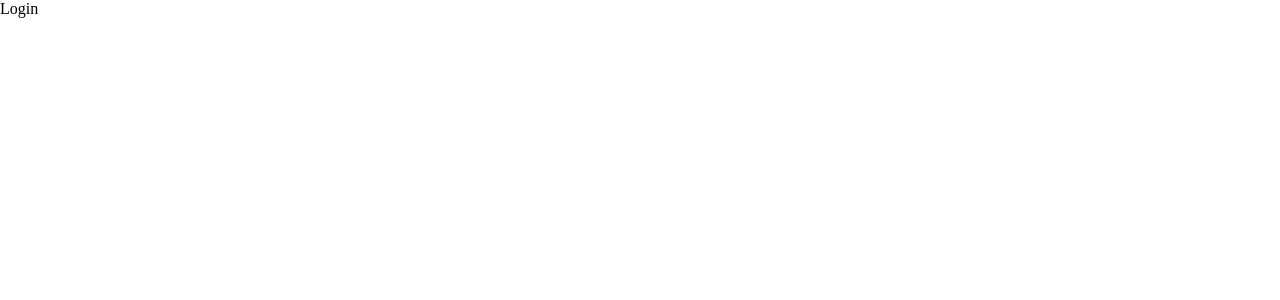
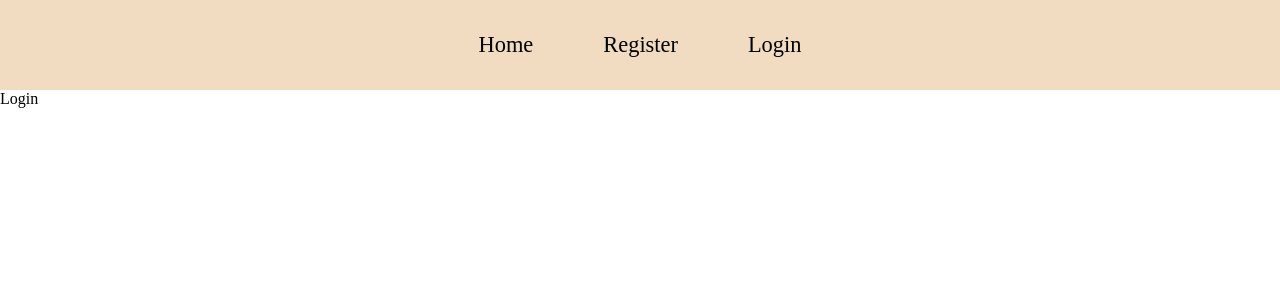
Before and after one commit to DoroteyaPopova/flower-blog, a React (Vite) app in the folder client/: page /login in a window 1280 px wide. Shown: the top 300 px of the page. Built offline with nearby package versions, Linux system fonts and the light colour scheme.

Commit message:
updated routes of App.jsx

```diff
--- a/client/src/App.jsx
+++ b/client/src/App.jsx
@@ -2,18 +2,25 @@ import { Routes, Route } from "react-router-dom";
 import axios from "axios";
 
 import "./App.css";
+
 import Home from "./components/Home/Home";
 import Login from "./components/Login/Login";
+import Register from "./components/Register/Register";
+import Nav from "./components/Navigation/Nav";
 
 axios.defaults.baseURL = "http://localhost:8000/";
 axios.defaults.withCredentials = true;
 
 function App() {
    return (
-      <Routes>
-         <Route path="/" element={<Home />} />
-         <Route path="/login" element={<Login />} />
-      </Routes>
+      <>
+         <Nav />
+         <Routes>
+            <Route path="/" element={<Home />} />
+            <Route path="/login" element={<Login />} />
+            <Route path="/register" element={<Register />} />
+         </Routes>
+      </>
    );
 }
 
```
